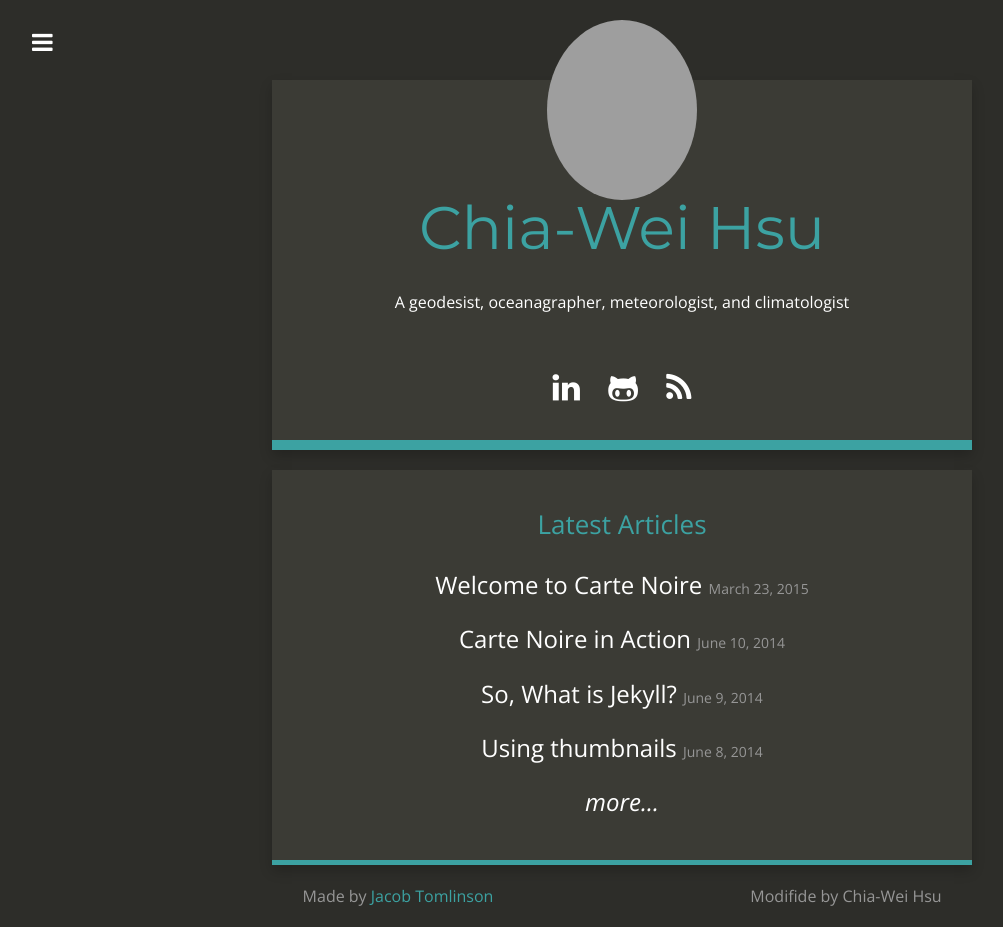
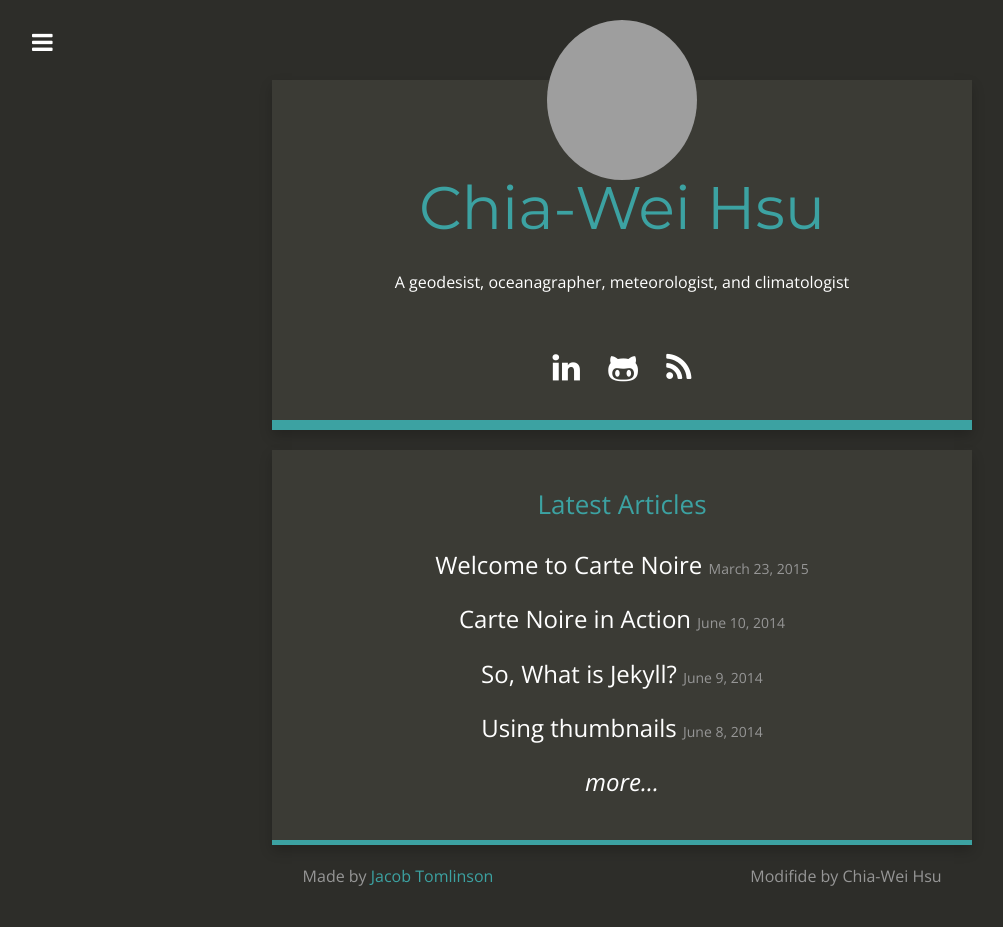
Before and after one commit to chiaweh2/chiaweh2.github.io, a Jekyll site: the page built from index.html, in a window 1280 px wide. Shown: the whole page, without its empty margins (18-1021 px from the left). Built offline with Jekyll 4.4.1, drawn with Linux system fonts in a browser that asks for light colours; nearby versions of some CDN libraries.

Commit message:
Update index.html

```diff
--- a/index.html
+++ b/index.html
@@ -10,7 +10,7 @@
         <div class="col-md-12 main content-panel">
 
             <div class="gravatar">
-                <img src="{{ site.title_image }}" class="img-circle about-image" height="180" width="150" alt="{{ site.title }}" />
+                <img src="{{ site.title_image }}" class="img-circle about-image" height="160" width="150" alt="{{ site.title }}" />
             </div>
 
             <h1 class="header author-header" itemprop="headline">{{ site.title }}</h1>
```
